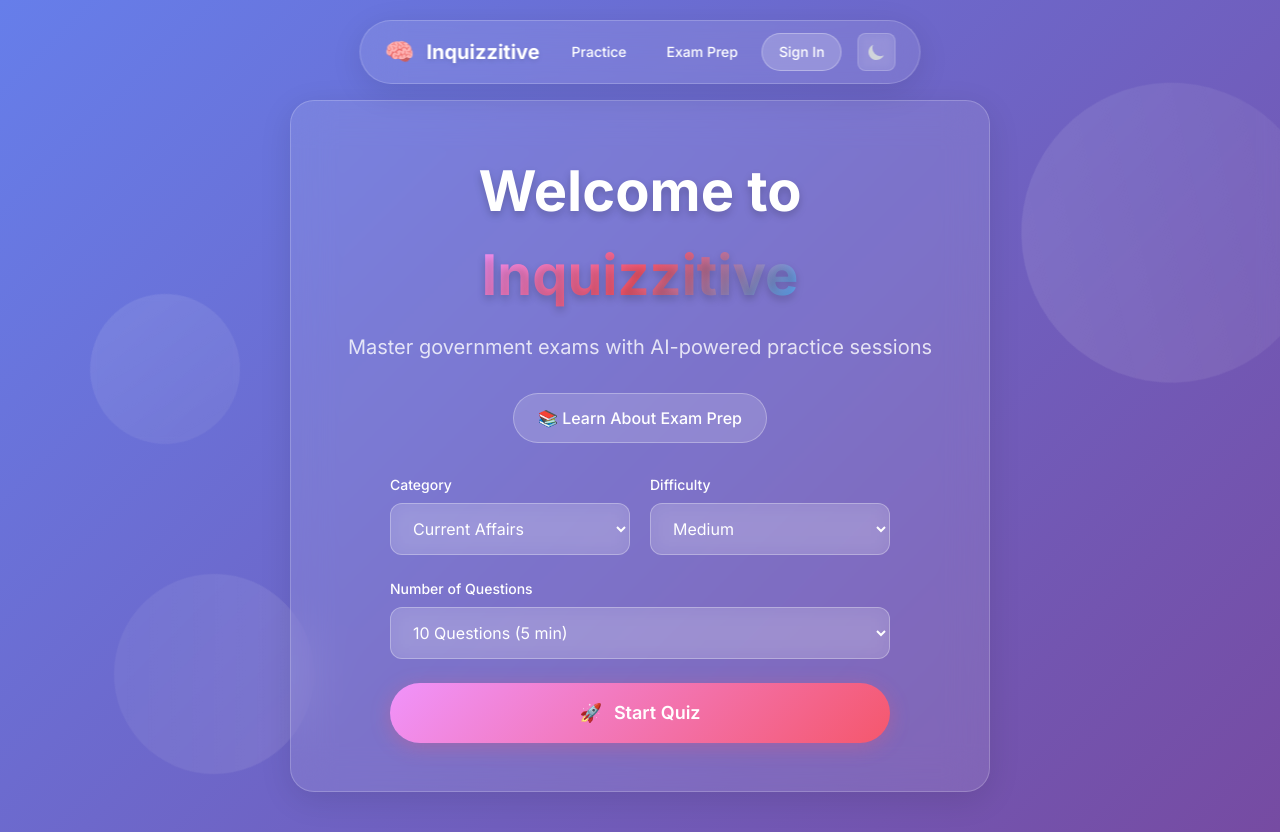
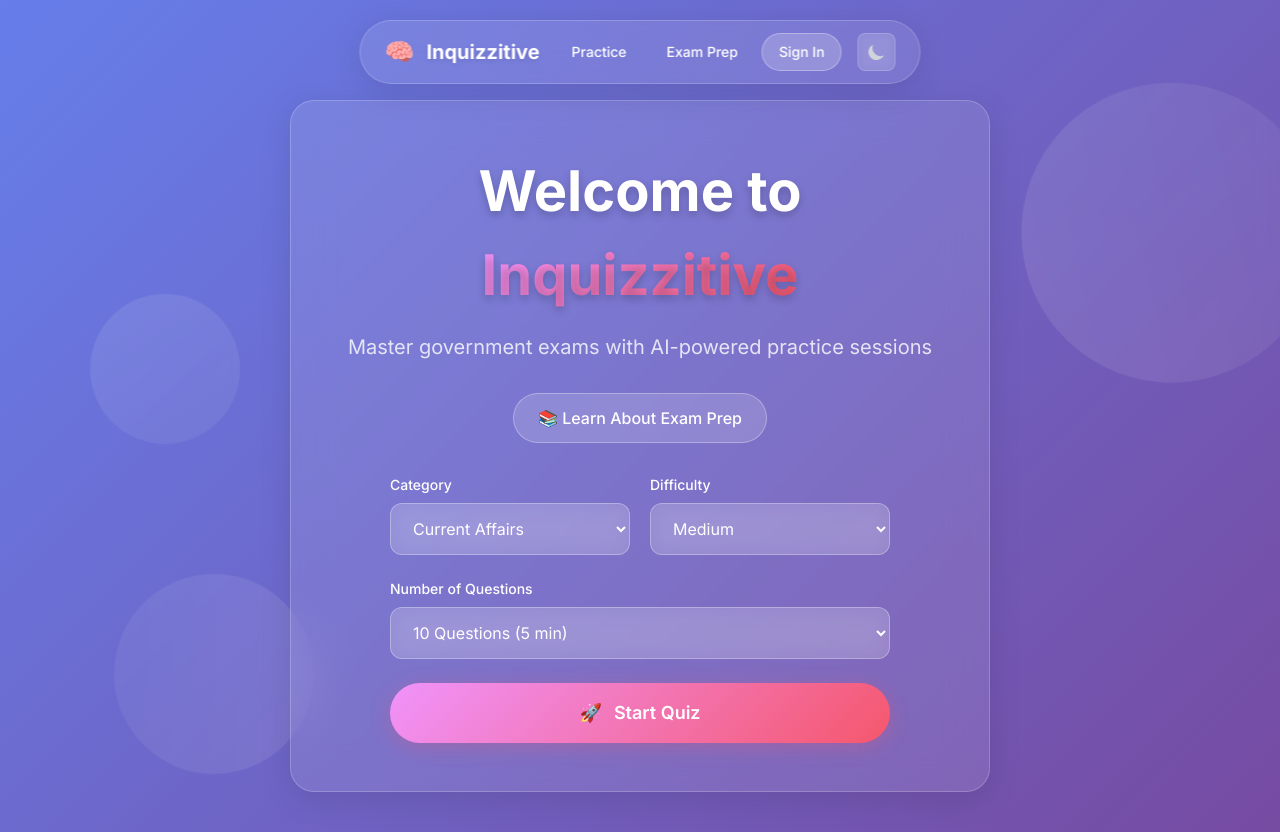
Before and after one commit to sb-decoder/inquizzitive, a React (Vite) app: page / in a window 1280 px wide. Built offline with nearby package versions, Linux system fonts and the light colour scheme.

Commit message:
fix: app name readablity in light-mode

```diff
--- a/src/index.css
+++ b/src/index.css
@@ -330,6 +330,13 @@
   }
 
   .gradient-text {
+    background: linear-gradient(135deg, #f093fb 0%, #f5576c 100%);
+    -webkit-background-clip: text;
+    -webkit-text-fill-color: transparent;
+    background-clip: text;
+  }
+
+  .dark .gradient-text {
     background: linear-gradient(135deg, #f093fb 0%, #f5576c 50%, #4facfe 100%);
     -webkit-background-clip: text;
     -webkit-text-fill-color: transparent;
```
